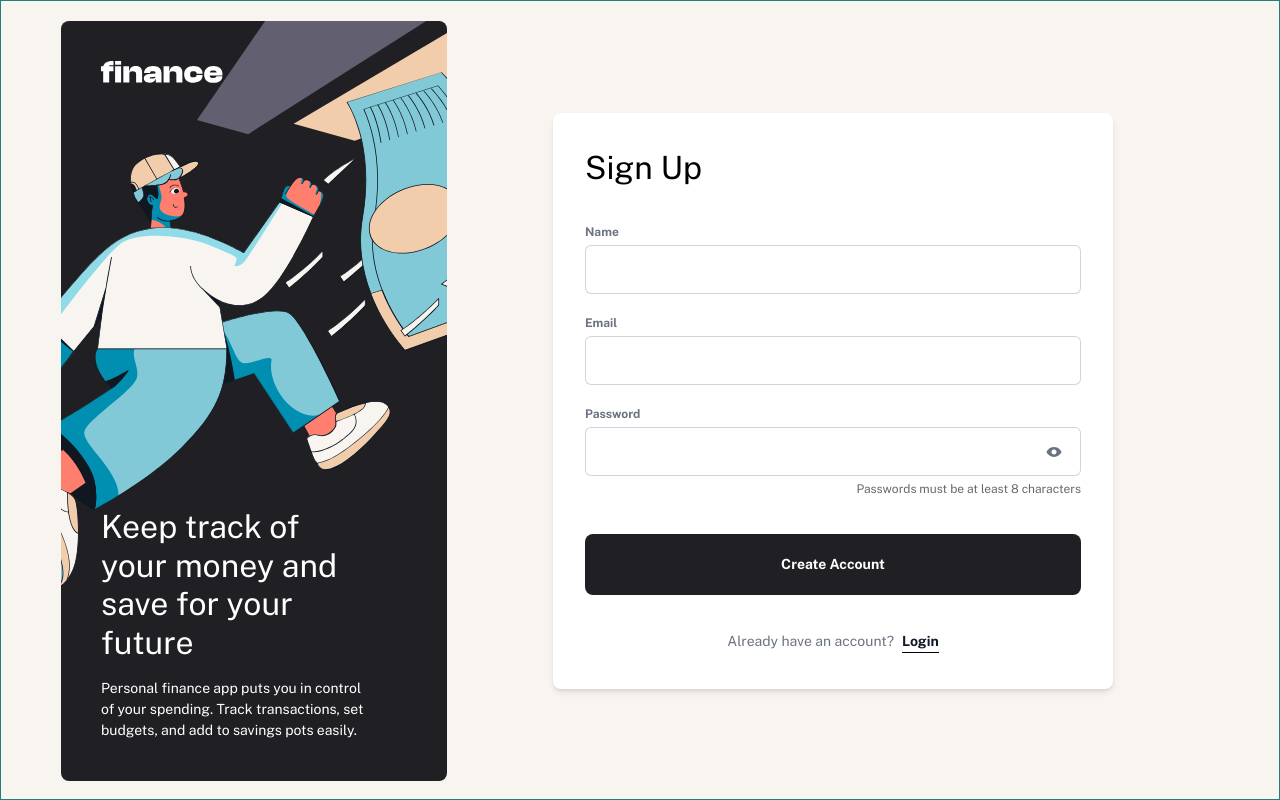
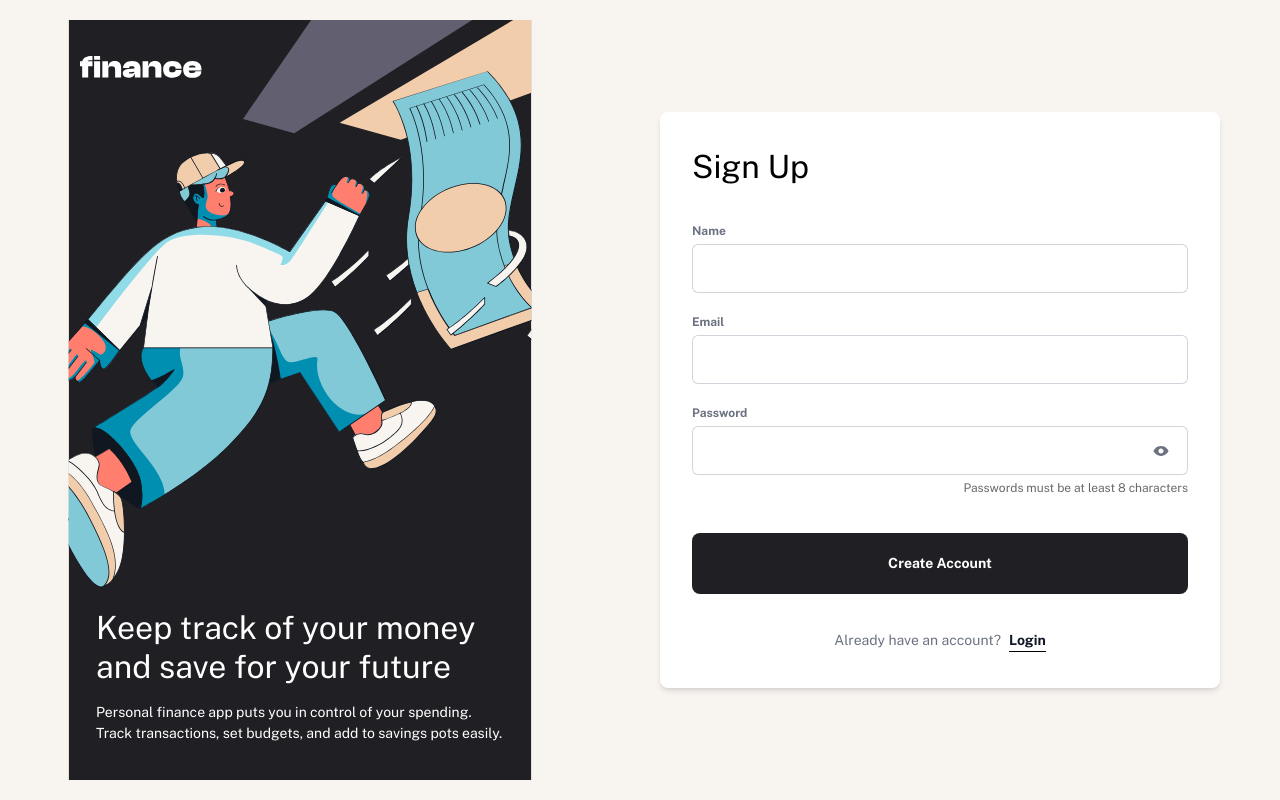
Before and after one commit to Chermann-KING/personal-finance-app, a Next.js app: page /auth/register in a window 1280 px wide. Built offline with nearby package versions, Linux system fonts and the light colour scheme.

Commit message:
💄 Main: App > Update layout

```diff
--- a/next.config.mjs
+++ b/next.config.mjs
@@ -10,6 +10,7 @@ const nextConfig = {
   images: {
     domains: ["localhost"], // Ici tout domaine externe si nécessaire.
   },
+
   webpack(config) {
     config.module.rules.push({
       test: /\.svg$/,
--- /dev/null
+++ b/src/app/auth/layout.tsx
@@ -0,0 +1,18 @@
+import Illustration from "@/ui/IllustrationAuth";
+
+export default function SingnISingOutLayout({
+  children,
+}: Readonly<{
+  children: React.ReactNode;
+}>) {
+  return (
+    <div className="h-screen flex bg-beige-100">
+      {/* LEFT */}
+      <Illustration />
+      {/* RIGHT */}
+      <main className="w-full overflow-y-scroll flex flex-col justify-center px-4 py-6 md:px-10 md:py-8">
+        {children}
+      </main>
+    </div>
+  );
+}
--- a/src/app/auth/login/page.tsx
+++ b/src/app/auth/login/page.tsx
@@ -4,8 +4,6 @@ import { useState } from "react";
 import { useRouter } from "next/navigation";
 import { useAuth } from "@/context/AuthContext";
 import Link from "next/link";
-import IllustrationAuth from "@/assets/images/illustration-authentication.svg";
-import LogoLarge from "@/assets/images/logo-large.svg";
 import ShowPasswordIcon from "@/assets/images/icon-show-password.svg";
 import HidePasswordIcon from "@/assets/images/icon-hide-password.svg";
 import InputField from "@/ui/InputField";
@@ -63,24 +61,7 @@ export default function LoginPage() {
   };
 
   return (
-    <div className="min-h-screen grid grid-cols-3 bg-beige-100 p-5">
-      {/* Colonne de gauche : Illustration */}
-      <div className="col-span-1 hidden relative lg:flex flex-col justify-center items-center  max-w-[560px] max-h-[920px] overflow-hidden rounded-lg">
-        <LogoLarge className={"absolute left-10 top-10 z-30 text-white"} />
-        <div className="absolute left-0 bottom-10 text-left pl-10 pr-20">
-          <h2 className="text-white text-preset-1 mb-4">
-            Keep track of your money and save for your future
-          </h2>
-          <p className="text-white text-preset-4">
-            Personal finance app puts you in control of your spending. Track
-            transactions, set budgets, and add to savings pots easily.
-          </p>
-        </div>
-        <IllustrationAuth className={""} />
-      </div>
-
-      {/* Colonne de droite : Formulaire */}
-      <div className="col-span-3 lg:col-span-2 flex justify-center items-center flex-grow w-full px-4 py-6 sm:p-8">
+    <div className="flex justify-center items-center">
       <form
         onSubmit={handleSubmit}
         className=" w-[343px] sm:w-[560px] flex flex-col justify-center gap-8 sm:gap-y-9 bg-white  shadow-md rounded-lg px-5 py-6 sm:px-8 sm:py-9"
@@ -131,6 +112,5 @@ export default function LoginPage() {
         </div>
       </form>
     </div>
-    </div>
   );
 }
--- a/src/app/auth/register/page.tsx
+++ b/src/app/auth/register/page.tsx
@@ -3,8 +3,6 @@
 import { useState } from "react";
 import { useRouter } from "next/navigation";
 import Link from "next/link";
-import IllustrationAuth from "@/assets/images/illustration-authentication.svg";
-import LogoLarge from "@/assets/images/logo-large.svg";
 import ShowPasswordIcon from "@/assets/images/icon-show-password.svg";
 import HidePasswordIcon from "@/assets/images/icon-hide-password.svg";
 import InputField from "@/ui/InputField";
@@ -42,24 +40,7 @@ export default function RegisterPage() {
   };
 
   return (
-    <div className="min-h-screen grid grid-cols-3 bg-beige-100 p-5">
-      {/* Colonne de gauche : Illustration */}
-      <div className="col-span-1 hidden relative lg:flex flex-col justify-center items-center  max-w-[560px] max-h-[920px] overflow-hidden rounded-lg">
-        <LogoLarge className={"absolute left-10 top-10 z-30 text-white"} />
-        <div className="absolute left-0 bottom-10 text-left pl-10 pr-20">
-          <h2 className="text-white text-preset-1 mb-4">
-            Keep track of your money and save for your future
-          </h2>
-          <p className="text-white text-preset-4">
-            Personal finance app puts you in control of your spending. Track
-            transactions, set budgets, and add to savings pots easily.
-          </p>
-        </div>
-        <IllustrationAuth className={""} />
-      </div>
-
-      {/* Colonne de droite : Formulaire */}
-      <div className="col-span-3 lg:col-span-2 flex justify-center items-center flex-grow w-full px-4 py-6 sm:p-8">
+    <div className="flex justify-center items-center">
       <form
         onSubmit={handleSubmit}
         className=" w-[343px] sm:w-[560px] flex flex-col justify-center gap-8 sm:gap-y-9 bg-white  shadow-md rounded-lg px-5 py-6 sm:px-8 sm:py-9"
@@ -117,6 +98,5 @@ export default function RegisterPage() {
         </div>
       </form>
     </div>
-    </div>
   );
 }
--- /dev/null
+++ b/src/app/dashboard/layout.tsx
@@ -0,0 +1,18 @@
+import Sidebar from "@/components/Dashboard/Sidebar";
+
+export default function DashboardLayout({
+  children,
+}: Readonly<{
+  children: React.ReactNode;
+}>) {
+  return (
+    <div className="h-screen flex">
+      {/* LEFT */}
+      <Sidebar />
+      {/* RIGHT */}
+      <div className="w-full overflow-y-scroll flex flex-col px-4 py-6 md:px-10 md:py-8 ">
+        {children}
+      </div>
+    </div>
+  );
+}
--- a/src/app/layout.tsx
+++ b/src/app/layout.tsx
@@ -1,46 +1,23 @@
-"use client";
-
-// import type { Metadata } from "next";
+import type { Metadata } from "next";
 import { ReactNode } from "react";
-import { usePathname } from "next/navigation";
-import Sidebar from "@/components/Dashboard/Sidebar";
 import { Public_Sans } from "next/font/google";
 import "./globals.css";
 
 const publicSans = Public_Sans({ subsets: ["latin"] });
 
-// export const metadata: Metadata = {
-//   title: "Personal Finance App",
-//   description: "Personal budget management application",
-// };
+export const metadata: Metadata = {
+  title: "Personal Finance App",
+  description: "Personal budget management application",
+};
 
 export default function RootLayout({
   children,
 }: Readonly<{
   children: ReactNode;
 }>) {
-  const pathname = usePathname();
-
-  // Masquer la sidebar sur les pages d'authentification
-  const showSidebar = !(
-    pathname === "/" ||
-    pathname === "/auth/login" ||
-    pathname === "/auth/register"
-  );
   return (
     <html lang="en">
-      <body className={publicSans.className}>
-        <div className="flex h-full">
-          {showSidebar && (
-            <div className="h-full">
-              <Sidebar />
-            </div>
-          )}
-          <main className="flex-grow flex justify-center bg-beige-100 overflow-y-auto px-4 sm:px-10 md:px-10 border border-green">
-            {children}
-          </main>
-        </div>
-      </body>
+      <body className={publicSans.className}>{children}</body>
     </html>
   );
 }
--- a/src/app/page.tsx
+++ b/src/app/page.tsx
@@ -1,10 +1,9 @@
 "use client";
 
 import { useAuth } from "@/context/AuthContext";
+import Illustration from "@/ui/IllustrationAuth";
 import { useRouter } from "next/navigation";
 import { useEffect } from "react";
-import IllustrationAuth from "@/assets/images/illustration-authentication.svg";
-import LogoLarge from "@/assets/images/logo-large.svg";
 
 export default function HomePage() {
   const { isAuthenticated } = useAuth();
@@ -19,24 +18,11 @@ export default function HomePage() {
   }, [isAuthenticated, router]);
 
   return (
-    <div className="min-h-screen flex flex-col md:flex-row items-center  bg-beige-100 p-5">
-      {/* Colonne de gauche : Illustration */}
-      <div className="hidden relative md:flex flex-col justify-center items-center  max-w-[560px] max-h-[920px] overflow-hidden rounded-lg">
-        <LogoLarge className={"absolute left-10 top-10 z-30 text-white"} />
-        <div className="absolute left-0 bottom-10 text-left pl-10 pr-20">
-          <h2 className="text-white text-preset-1 mb-4">
-            Keep track of your money and save for your future
-          </h2>
-          <p className="text-white text-preset-4">
-            Personal finance app puts you in control of your spending. Track
-            transactions, set budgets, and add to savings pots easily.
-          </p>
-        </div>
-        <IllustrationAuth className={""} />
-      </div>
-
-      {/* Colonne de droite : xxx */}
-      <div className="flex justify-center items-center flex-grow md:w-1/2 p-8">
+    <div className="h-screen flex bg-beige-100">
+      {/* LEFT */}
+      <Illustration />
+      {/* RIGHT */}
+      <div className="w-full h-full flex justify-center items-center px-4 py-6 md:px-10 md:py-8 ">
         <span className="text-preset-1 font-bold">Loading...</span>
       </div>
     </div>
--- /dev/null
+++ b/src/ui/IllustrationAuth.tsx
@@ -0,0 +1,25 @@
+import React from "react";
+import Illustration from "@/assets/images/illustration-authentication.svg";
+import LogoLarge from "@/assets/images/logo-large.svg";
+
+const IllustrationAuth = () => {
+  return (
+    <div className="hidden relative md:flex p-5">
+      <div className="w-full flex flex-col justify-center items-center  overflow-hidden rounded-lg ">
+        <LogoLarge className={"absolute left-20 top-14 z-30 text-white"} />
+        <div className="absolute left-0 bottom-14 text-left px-24">
+          <h2 className="text-white text-preset-1 mb-4">
+            Keep track of your money and save for your future
+          </h2>
+          <p className="text-white text-preset-4">
+            Personal finance app puts you in control of your spending. Track
+            transactions, set budgets, and add to savings pots easily.
+          </p>
+        </div>
+        <Illustration />
+      </div>
+    </div>
+  );
+};
+
+export default IllustrationAuth;
```
Lines whose indentation alone changed are shown as unchanged.
